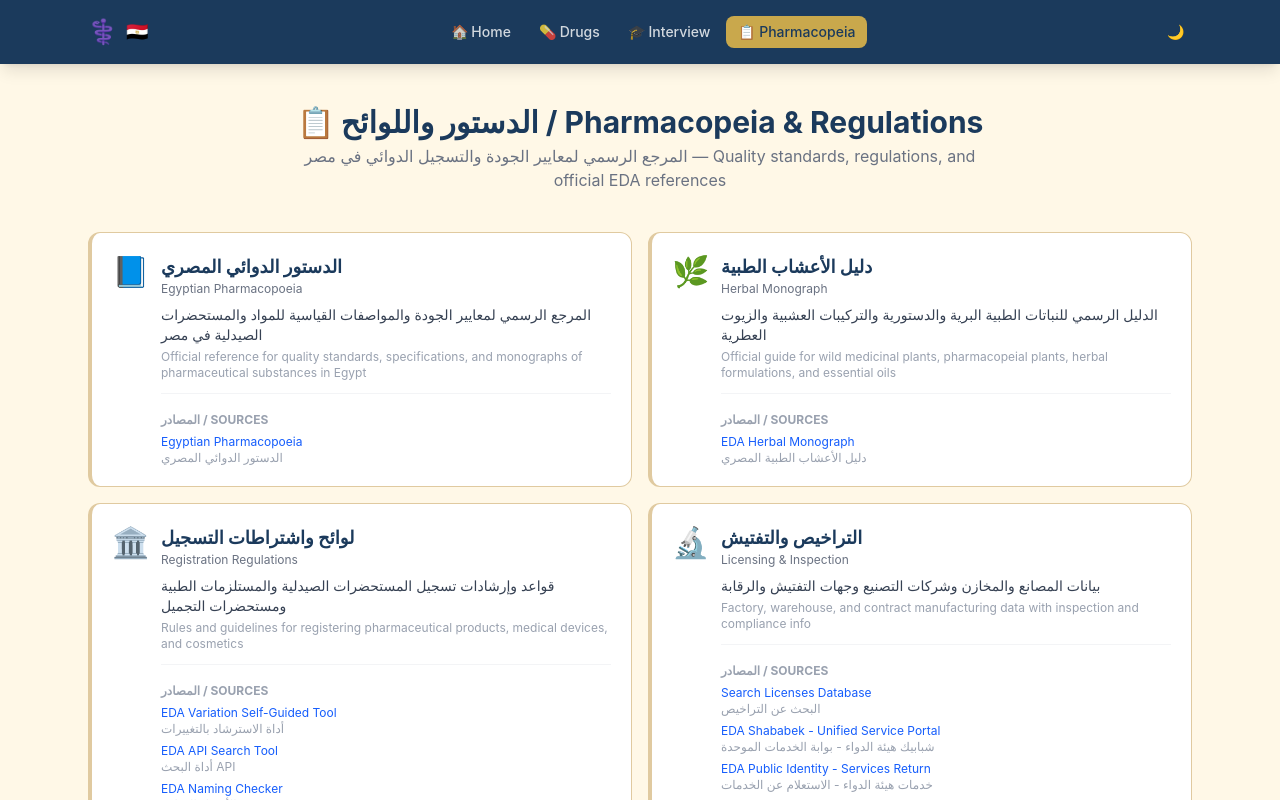
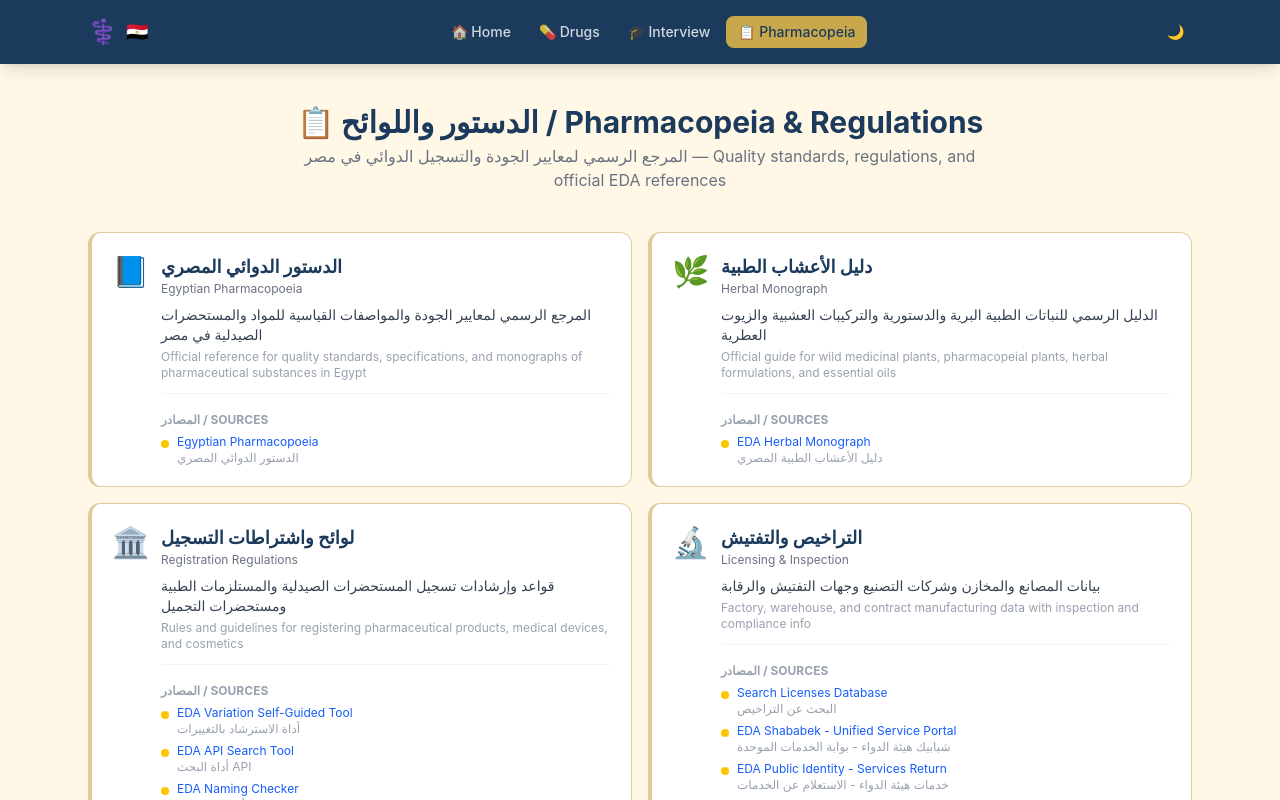
Before and after one commit to DR-MadaKamal/egyptian-pharmacist-ai, a React (Vite) app: page / in a window 1280 px wide. Both pictures are taken after a click on the button "📋 الدستور / Pharmacopeia". Shown: the top 800 px of the page. Built offline with nearby package versions, Linux system fonts and the light colour scheme.

Commit message:
ui: source health indicators in pharmacopeia cards (#42)

```diff
--- a/src/components/Pharmacopeia.jsx
+++ b/src/components/Pharmacopeia.jsx
@@ -84,19 +84,18 @@
                     <div className="mt-3 pt-3 border-t border-gray-100">
                       <span className="text-xs font-bold text-gray-400 uppercase">المصادر / Sources</span>
                       <div className="space-y-1.5 mt-1">
-                        {srcs.map(s => (
-                          <div key={s.id} className="text-xs">
-                            <a
-                              href={s.url}
-                              target="_blank"
-                              rel="noopener noreferrer"
-                              className="text-blue-600 hover:text-blue-800 hover:underline"
-                            >
-                              {s.nameEn}
-                            </a>
-                            <span className="text-gray-400 block">{s.nameAr}</span>
-                          </div>
-                        ))}
+                        {srcs.map(s => {
+                          const dotColor = s.currentlyConsumed ? 'bg-green-500' : s.status === 'active' ? 'bg-yellow-400' : 'bg-red-500'
+                          return (
+                            <div key={s.id} className="text-xs flex items-start gap-2">
+                              <span className={`inline-block w-2 h-2 rounded-full mt-1.5 shrink-0 ${dotColor}`} title={s.status} />
+                              <div>
+                                <a href={s.url} target="_blank" rel="noopener noreferrer" className="text-blue-600 hover:text-blue-800 hover:underline">{s.nameEn}</a>
+                                <span className="text-gray-400 block">{s.nameAr}</span>
+                              </div>
+                            </div>
+                          )
+                        })}
                       </div>
                     </div>
                   )}
```
